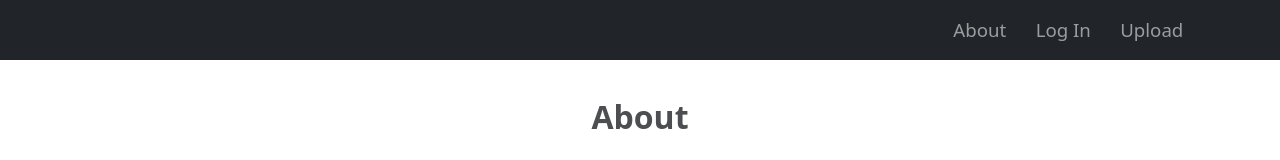
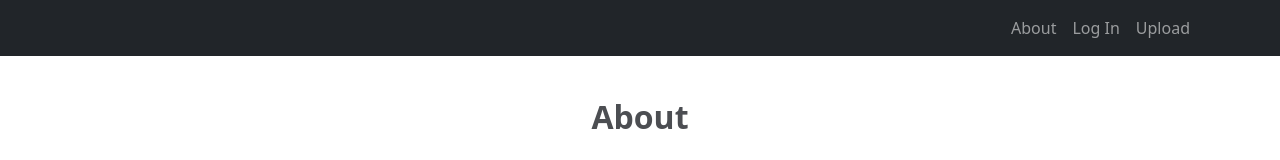
Before and after one commit to JackyXu-Cool/Team-2130-Machine-Learning-Roulette, a React (Create React App) app in the folder mlr_frontend/: page /about in a window 1280 px wide. Shown: the top 160 px of the page. Built offline with nearby package versions, Linux system fonts and the light colour scheme; the HTML template or start-up script is replaced by a standard one; what amazon-cognito-identity-js would draw is missing.

Commit message:
delete unnecessary part of css

```diff
--- a/mlr_frontend/src/pages/AboutPage/AboutPage.css
+++ b/mlr_frontend/src/pages/AboutPage/AboutPage.css
@@ -1,11 +1,3 @@
-.nav-content {
-    font-size: 14pt;
-}
-
-.nav-content-text {
-    margin-left: 5pt;
-    margin-right: 5pt;
-}
 
 .about_title {
     margin-top: 70pt;
--- a/mlr_frontend/src/pages/HomePage/HomePage.css
+++ b/mlr_frontend/src/pages/HomePage/HomePage.css
@@ -1,11 +1,3 @@
-.nav-content {
-  font-size: 14pt;
-}
-
-.nav-content-text {
-  margin-left: 5pt;
-  margin-right: 5pt;
-}
 
 .body {
   margin-top: 70pt;
```
